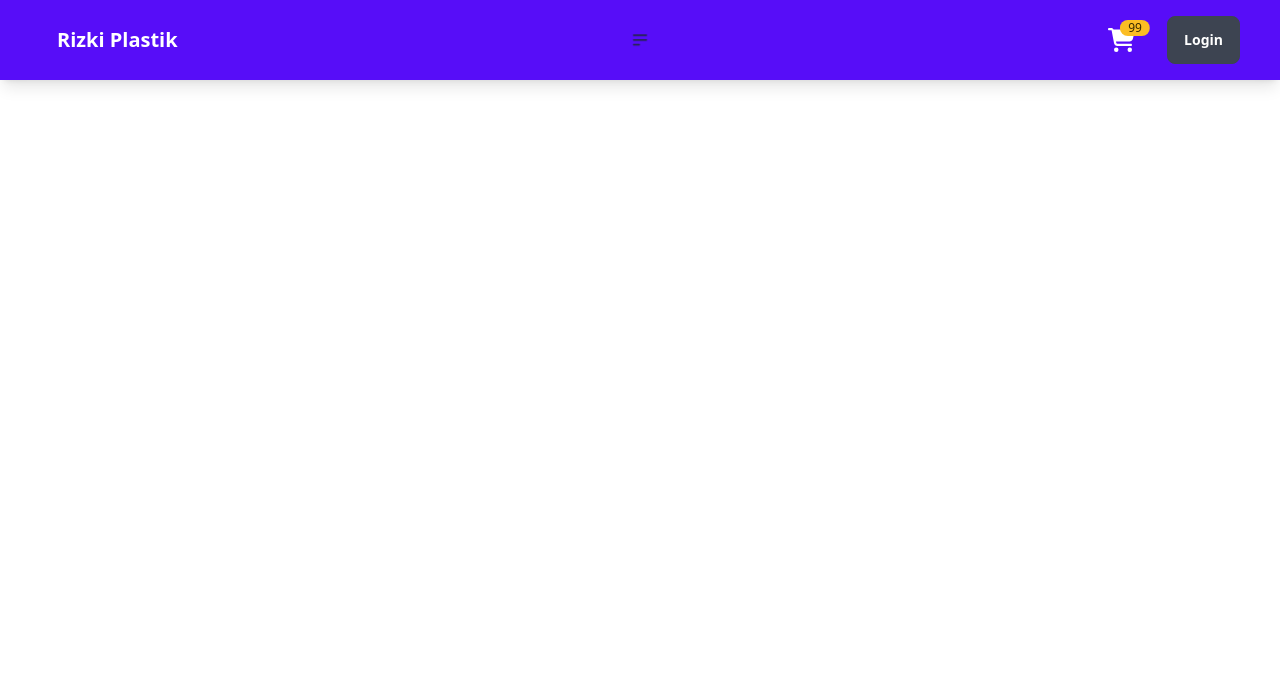
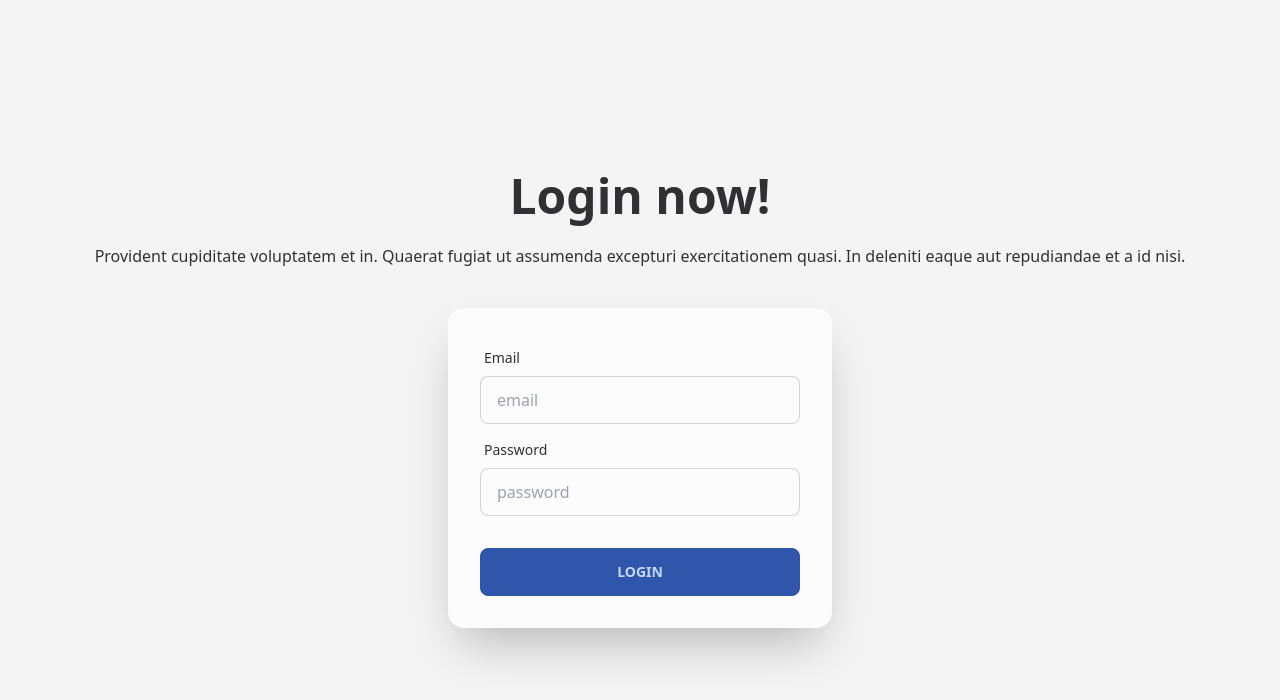
Before and after one commit to rizkysr90/pos_skripsi_ui, a React (Create React App) app: page / in a window 1280 px wide. Shown: the top 700 px of the page. Built offline with nearby package versions, Linux system fonts and the light colour scheme.

Commit message:
add new pages

```diff
--- a/src/App.js
+++ b/src/App.js
@@ -1,18 +1,24 @@
 import React from 'react';
 import { BrowserRouter, Routes, Route } from "react-router-dom";
-import { Drawer } from './components/Drawer';
-import { Home } from './pages/Home';
+// import { Drawer } from './components/Drawer';
+// import { Home } from './pages/Home';
 import { Login } from './pages/Login';
 import { AdminDashboard } from './pages/AdminDashboard';
+import Employees from './pages/Employees';
+import EmployeesNew from './pages/EmployeesNew';
 function App() {
   return (
     <div>
       <BrowserRouter>
         <Routes>
-          <Route path="/" element={<Home />} />
-          <Route path="/oke" elemetn={<div>Oke nice progress</div>} />
-          <Route path="/auth/login" element={<Login/>} />
-          <Route path="/admin/dashboard" element={<AdminDashboard/>} />
+          <Route path="/" element={<Login />} />
+          <Route path="/oke" element={<div>Oke nice progress</div>} />
+          {/* <Route path="/auth/login" element={<Login/>} /> */}
+          <Route path="/admin/dashboard" element={<AdminDashboard/>}>
+            <Route path="employees" element= {<Employees/>}/>
+            <Route path="employees/new" element = {<EmployeesNew/>}/>
+          </Route>
+
         </Routes>
       </BrowserRouter>
     </div>
--- a/src/components/Drawer.jsx
+++ b/src/components/Drawer.jsx
@@ -1,15 +1,15 @@
 import { FontAwesomeIcon } from '@fortawesome/react-fontawesome'
-import {faBars, faUser} from '@fortawesome/free-solid-svg-icons';
+import {faBars, faPowerOff, faClockRotateLeft, faLayerGroup, faWarehouse, faMoneyCheckDollar} from '@fortawesome/free-solid-svg-icons';
 import React from 'react';
 import { useDispatch, useSelector } from "react-redux";
 
-import { Link } from 'react-router-dom';
+import { Link, Outlet, NavLink } from 'react-router-dom';
 import { logoutUser } from '../features/authSlice';
 import { useNavigate } from 'react-router-dom';
 
 export const Drawer = () => {
     const dispatch = useDispatch();
-    const { user } = useSelector((state) => state.auth);
+    // const { user } = useSelector((state) => state.auth);
     const navigate = useNavigate();
 
     const handleLogout = () => {
@@ -20,18 +20,28 @@ export const Drawer = () => {
     <>
        <div className="drawer drawer-mobile">
             <input id="my-drawer-2" type="checkbox" className="drawer-toggle" />
-            <div className="drawer-content flex flex-col bg-primary-content">
+            <div className="drawer-content flex flex-col bg-base-200">
                 {/* <!-- Page content here --> */}
-                <div className='flex bg-primary py-4 justify-between px-4 items-center'>
-                    <label htmlFor="my-drawer-2"
-                         className="btn btn-ghost drawer-button lg:hidden text-primary-content">
+                <div className="btm-nav bg-neutral lg:hidden">
+                    <label htmlFor="my-drawer-2" className="text-neutral-content">
                         <FontAwesomeIcon icon={faBars} size='xl'/>
                     </label>
-                    <div className='p-2 rounded text-lg text-secondary-content bg-secondary font-bold'>Admin Dashboard</div>
+                    <button className="text-neutral-content active">
+                        <svg xmlns="http://www.w3.org/2000/svg" className="h-5 w-5" fill="none" viewBox="0 0 24 24" stroke="currentColor"><path strokeLinecap="round" strokeLinejoin="round" strokeWidth="2" d="M13 16h-1v-4h-1m1-4h.01M21 12a9 9 0 11-18 0 9 9 0 0118 0z" /></svg>
+                    </button>
+                    <button className="text-neutral-content">
+                        <svg xmlns="http://www.w3.org/2000/svg" className="h-5 w-5" fill="none" viewBox="0 0 24 24" stroke="currentColor"><path strokeLinecap="round" strokeLinejoin="round" strokeWidth="2" d="M9 19v-6a2 2 0 00-2-2H5a2 2 0 00-2 2v6a2 2 0 002 2h2a2 2 0 002-2zm0 0V9a2 2 0 012-2h2a2 2 0 012 2v10m-6 0a2 2 0 002 2h2a2 2 0 002-2m0 0V5a2 2 0 012-2h2a2 2 0 012 2v14a2 2 0 01-2 2h-2a2 2 0 01-2-2z" /></svg>
+                    </button>
+                </div>
+                <div className='p-8 min-h-screen bg-base-200'>
+                    <Outlet/>
+                </div>
+                {/* Start Of Navbar */}
+                {/* <div className='flex py-4 fixed top-0 left-0 z-50 w-full justify-end px-4 items-center bg-secondary'>
                     {user ?
                     <div className="dropdown dropdown-end">
                         <label tabIndex={0}
-                            className="btn btn-ghost normal-case text-primary-content flex flex-col">
+                            className="btn btn-ghost normal-case text-primary flex flex-col">
                                 <FontAwesomeIcon icon={faUser} size='xl'/>
                                 <span className='text-xs'>
                                     {user.role === "admin" || user.role === "superadmin" ? 'Admin' : 'Akun'}
@@ -47,15 +57,66 @@ export const Drawer = () => {
                     :
                     <Link to = "/auth/login" className='btn normal-case ml-8 px-4'>Login</Link>
                     }
-                </div>
-
+                </div> */}
+                {/* End Of Navbar */}
             </div>
             <div className="drawer-side">
                 <label htmlFor="my-drawer-2" className="drawer-overlay"></label>
-                <ul className="menu p-4 w-80 bg-base-100 text-base-content">
+                <ul className="menu p-4 w-80 bg-primary relative min-h-screen text-base-100">
                 {/* <!-- Sidebar content here --> */}
-                <li><a>Sidebar Item 1</a></li>
-                <li><a>Sidebar Item 2</a></li>
+                    <li><Link to="/" className='btn btn-lg btn-ghost normal-case font-bold text-3xl mb-4 text-base-100 '>
+                            <span className='text-left w-full'>Nama Toko</span>
+                        </Link>
+                    </li>
+                    <li><Link to ="/" className='btn btn-lg btn-ghost normal-case font-normal text-base-100 '>
+                            <span className='text-left w-full'>
+                                <FontAwesomeIcon icon={faMoneyCheckDollar}  className="mr-3" />
+                                Penjualan Offline</span>
+                        </Link>
+                    </li>
+                    <li><Link to="/" className='btn btn-lg btn-ghost normal-case font-normal text-base-100 '>
+                            <span className='text-left w-full'>
+                                <FontAwesomeIcon icon={faMoneyCheckDollar}  className="mr-3" />
+                                Penjualan Online</span>
+                        </Link>
+                    </li>
+                    <li><Link to="/" className='btn btn-lg btn-ghost normal-case font-normal text-base-100 '>
+                            <span className='text-left w-full'>
+                                <FontAwesomeIcon icon={faWarehouse}  className="mr-3" />
+                                Kelola Produk</span>
+                        </Link>
+                    </li>
+                    <li><Link to="/" className='btn btn-lg btn-ghost normal-case font-normal text-base-100 '>
+                            <span className='text-left w-full'>
+                                <FontAwesomeIcon icon={faLayerGroup}  className="mr-3" />
+                                Kelola Kategori</span>
+                        </Link>
+                    </li>
+                    <li><NavLink to="/admin/dashboard/employees"
+                        className= {({isActive}) => isActive ?
+                            'btn btn-lg btn-secondary normal-case font-normal text-neutral '
+                        :
+                            'btn btn-lg btn-ghost normal-case font-normal text-base-100 '}
+                        >
+                            <span className='text-left w-full'>
+                                <FontAwesomeIcon icon={faLayerGroup}  className="mr-3" />
+                                Kelola Pegawai</span>
+                        </NavLink>
+                    </li>
+                    <li><Link className='btn btn-lg btn-ghost normal-case font-normal text-base-100 '>
+                            <span className='text-left w-full'>
+                                <FontAwesomeIcon icon={faClockRotateLeft}  className="mr-3" />
+                                Riwayat Penjualan
+                            </span>
+                        </Link>
+                    </li>
+                    <li><button onClick={handleLogout} className='btn w-full btn-lg absolute btn-ghost normal-case font-normal text-base-100 '>
+                            <span className='text-left w-full'>
+                                <FontAwesomeIcon icon={faPowerOff}  className="mr-3" />
+                                Keluar
+                            </span>
+                        </button>
+                    </li>
                 </ul>
 
             </div>
--- a/src/components/Navbar.jsx
+++ b/src/components/Navbar.jsx
@@ -14,42 +14,15 @@ export const Navbar = () => {
     }
 
   return (
-        <div className="navbar bg-primary py-4 px-1 shadow-lg lg:px-10 ">
+        <div className="navbar bg-primary py-4 px-1 shadow-lg lg:px-10 drop-shadow-lg ">
             <div className="navbar-start">
-                <div className="dropdown block lg:hidden">
-                    <label tabIndex={0} className="btn btn-ghost btn-circle text-primary-content">
-                        <svg xmlns="http://www.w3.org/2000/svg" className="h-7 w-7" fill="none" viewBox="0 0 24 24" stroke="currentColor"><path strokeLinecap="round" strokeLinejoin="round" strokeWidth="2" d="M4 6h16M4 12h16M4 18h7" /></svg>
-                    </label>
-                    <ul tabIndex={0} className="menu menu-compact dropdown-content mt-3 p-2 shadow bg-base-100 rounded-box w-72">
-                        <li><Link to = "/">Homepage</Link></li>
-                        <li><Link to = "/">Portfolio</Link></li>
-                        <li><Link to = "/">About</Link></li>
-                    </ul>
-                </div>
-                <Link to = "/" className="btn btn-ghost flex normal-case text-xl text-primary-content">Rizki Plastik</Link>
+                <Link to = "/" className="btn btn-ghost flex normal-case text-xl text-base-100">Logo</Link>
             </div>
-            <div className="navbar-center">
-                <div className="dropdown hidden lg:block">
-                    <label tabIndex={0} className="btn btn-ghost btn-circle">
-                        <svg xmlns="http://www.w3.org/2000/svg" className="h-5 w-5" fill="none" viewBox="0 0 24 24" stroke="currentColor"><path strokeLinecap="round" strokeLinejoin="round" strokeWidth="2" d="M4 6h16M4 12h16M4 18h7" /></svg>
-                    </label>
-                    <ul tabIndex={0} className="menu menu-compact dropdown-content mt-3 p-2 shadow bg-base-100 rounded-box w-52">
-                        <li><Link to = "/">Homepage</Link></li>
-                        <li><Link to = "/">Portfolio</Link></li>
-                        <li><Link to = "/">About</Link></li>
-                    </ul>
-                </div>
-            </div>
-
             <div className="navbar-end ">
-                <div className="indicator" >
-                    <span className="indicator-item badge-sm badge badge-warning text-warning-content">99</span>
-                    <Link to = "/" className=' text-primary-content'><FontAwesomeIcon icon={faCartShopping} size="xl" /></Link>
-                </div>
                 {user ?
                 <div className="dropdown ml-4 dropdown-end">
                     <label tabIndex={0}
-                        className="btn btn-ghost mr-2 normal-case text-primary-content px-4 flex flex-col">
+                        className="btn btn-ghost mr-2 normal-case text-base-100 px-4 flex flex-col">
                             <FontAwesomeIcon icon={faUser} size='xl'/>
                             <span className='text-xs'>{user.role === "admin" ? 'Admin' : 'Akun'}</span>
                     </label>
--- /dev/null
+++ b/src/pages/Employees.jsx
@@ -0,0 +1,12 @@
+import React from 'react'
+import { Link } from 'react-router-dom'
+
+export default function Employees() {
+  return (
+    <div className='flex justify-end'>
+        <Link to = "/admin/dashboard/employees/new" className='btn btn-primary text-base-100'>
+            Tambah Pegawai
+        </Link>
+    </div>
+  )
+}
--- /dev/null
+++ b/src/pages/EmployeesNew.jsx
@@ -0,0 +1,35 @@
+import React from 'react'
+
+export default function EmployeesNew() {
+  return (
+    <div>
+        <div className='text-3xl text-primary'>Tambah Pegawai</div>
+        <form>
+            <div className="form-control w-full max-w-xs mt-4">
+                <label className="label" htmlFor="name">
+                    <span className="label-text">Nama</span>
+                </label>
+                <input type="text" placeholder="Nama Karyawan" id="name" name='name' className="input input-bordered w-full max-w-xs" />
+            </div>
+            <div className="form-control w-full max-w-xs mt-4">
+                <label className="label" htmlFor="email">
+                    <span className="label-text">Email</span>
+                </label>
+                <input type="email" placeholder="Email Karyawan" id="email" name='email' className="input input-bordered w-full max-w-xs" />
+            </div>
+            <div className="form-control w-full max-w-xs mt-4">
+                <label className="label" htmlFor="password">
+                    <span className="label-text">Password</span>
+                </label>
+                <input type="password" placeholder="Password akun yang akan dibuat" id="password" name='password' className="input input-bordered w-full max-w-xs" />
+            </div>
+            <div className="form-control w-full max-w-xs mt-4">
+                <label className="label" htmlFor="confirm_password">
+                    <span className="label-text">Konfirmasi Password</span>
+                </label>
+                <input type="password" placeholder="Ulangi Password" id="confirm_password" name='confirm_password' className="input input-bordered w-full max-w-xs" />
+            </div>
+        </form>
+    </div>
+  )
+}
--- a/src/pages/Home.jsx
+++ b/src/pages/Home.jsx
@@ -3,7 +3,7 @@ import { BottomNav } from '../components/BottomNav'
 import { Navbar } from '../components/Navbar'
 export const Home = () => {
   return (
-    <div className='bg-primary-content min-h-screen'>
+    <div className='bg-base-200 min-h-screen'>
         <Navbar/>
         <BottomNav/>
     </div>
--- a/src/pages/Login.jsx
+++ b/src/pages/Login.jsx
@@ -22,14 +22,14 @@ export const Login = () => {
 
     useEffect(() => {
         if (user || isSuccess) {
-            navigate("/");
+            navigate("/admin/dashboard");
         }
         dispatch(reset());
     }, [user, isSuccess, dispatch, navigate]);
     return (
             <div className="hero min-h-screen bg-base-200">
-                <div className="hero-content flex-col lg:flex-row-reverse">
-                    <div className="text-center lg:text-left">
+                <div className="hero-content flex-col ">
+                    <div className="text-center ">
                         <h1 className="text-5xl font-bold">Login now!</h1>
                         <p className="py-6">Provident cupiditate voluptatem et in. Quaerat fugiat ut assumenda excepturi exercitationem quasi. In deleniti eaque aut repudiandae et a id nisi.</p>
                     </div>
@@ -51,14 +51,14 @@ export const Login = () => {
                             <label className="label" htmlFor='password'>
                                 <span className="label-text">Password</span>
                             </label>
-                            <input type="text"
+                            <input type="password"
                                 placeholder="password"
                                 name='password'
                                 id="password"
                                 className="input input-bordered" />
-                            <label className="label">
+                            {/* <label className="label">
                                 <Link to="/" className="label-text-alt link link-hover">Forgot password?</Link>
-                            </label>
+                            </label> */}
                         </div>
                         <div className="form-control mt-6">
                             <button type="submit" className="btn btn-primary">{isLoading ? "Loading..." : "Login"}</button>
--- a/tailwind.config.js
+++ b/tailwind.config.js
@@ -6,4 +6,21 @@ module.exports = {
       extend: {},
     },
     plugins: [require("daisyui")],
+    daisyui: {
+      themes: [
+        {
+          mytheme: {
+            primary: "#2F56AA",
+            secondary: "#F4E477",
+            accent: "#E570A1",
+            neutral: "#1D1820",
+            "base-100": "#FCFCFD",
+            "base-200" : "#F4F4F4",
+            "base-300" : "#141414",
+            "info" : "#420175"
+
+          }
+        }
+      ]
+    }
   }
```
Also changed, not shown: src/components/BottomNav.jsx (+4 -4 lines), src/pages/AdminDashboard.jsx (+6 -3 lines).
